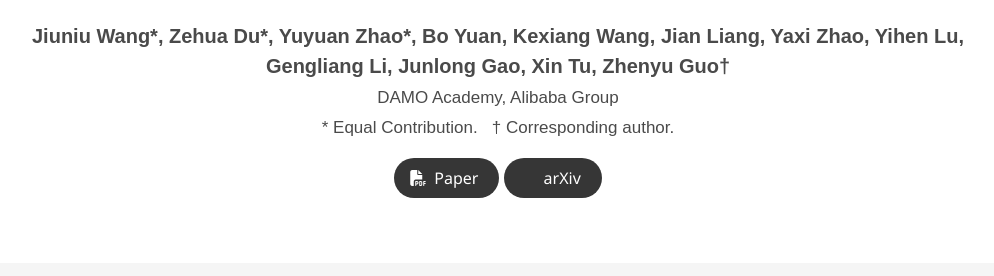
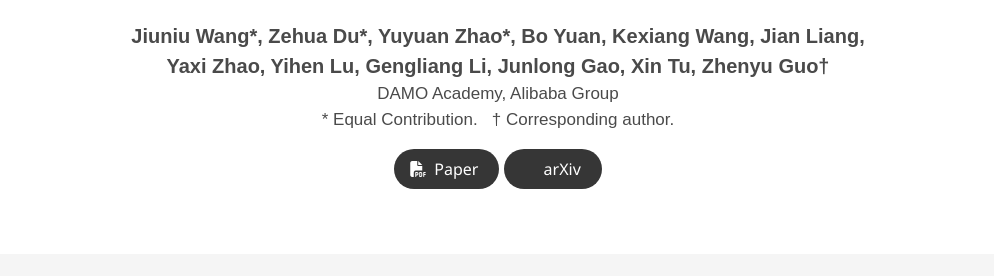
Before and after one commit to AesopAI/AesopAI.github.io, a plain HTML site: page index.html in a window 1280 px wide. Shown: the part 159-435 px from the top of the page, without its empty margins (142-1136 px from the left). Drawn offline with nearby package versions, Linux system fonts and the light colour scheme; some icons are missing; a web font is replaced by a local one.

Commit message:
faet:换行

```diff
--- a/index.html
+++ b/index.html
@@ -56,9 +56,8 @@
             <h1 class="title is-1 publication-title"><span class="isPurple">AesopAgent</span>: Agent-driven Evolutionary System on Story-to-Video Production</h1>
             <div class="is-size-5 publication-authors">
               <span class="author-block" style="font-weight: bold;">Jiuniu Wang*, Zehua Du*, Yuyuan Zhao*, Bo Yuan, Kexiang Wang, Jian Liang,
-              Yaxi Zhao, Yihen Lu, Gengliang Li, Junlong Gao, Xin Tu, Zhenyu Guo†</span>
+              <br />Yaxi Zhao, Yihen Lu, Gengliang Li, Junlong Gao, Xin Tu, Zhenyu Guo†</span>
               <span class="author-block" style="font-size: 17px;">DAMO Academy, Alibaba Group</span>
-              <br/>
               <span class="author-block" style="font-size: 17px;">* Equal Contribution. &nbsp; † Corresponding author.</span>
             </div>
             <div class="column has-text-centered">
--- a/static/css/index.css
+++ b/static/css/index.css
@@ -102,7 +102,7 @@
 }
 
 .author-block {
-  display: inline-block;
+  display: block;
 }
 
 .publication-banner img {
```
